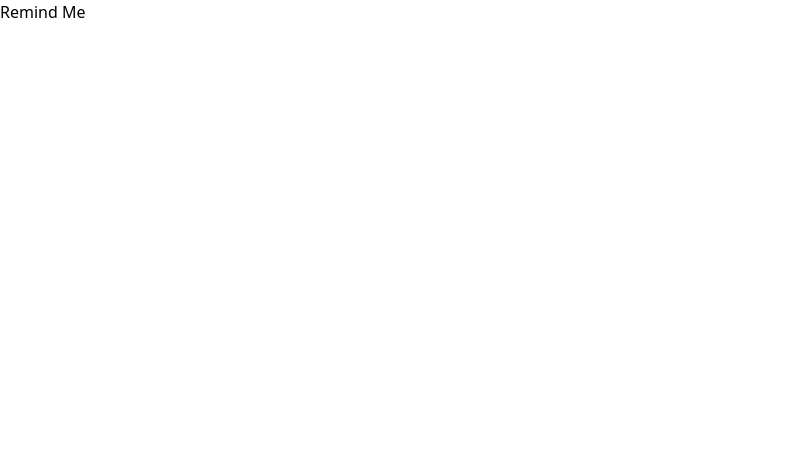
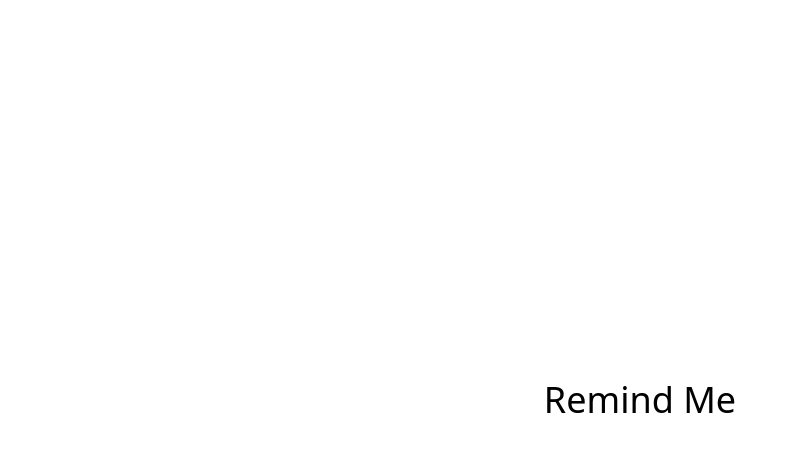
Before and after one commit to karmek-k/remind-me, a Next.js app in the folder frontend/: page / in a window 1280 px wide. Shown: the top 452 px of the page, without its empty margins (0-797 px from the left). Built offline with nearby package versions, Linux system fonts and the light colour scheme.

Commit message:
Create Layout component

```diff
--- /dev/null
+++ b/frontend/components/Layout.tsx
@@ -0,0 +1,26 @@
+import Head from 'next/head';
+import React from 'react';
+
+interface Props {
+  title?: string;
+  header?: string;
+  children?: any;
+}
+
+const Layout: React.FC<Props> = ({ title, children, header }) => {
+  return (
+    <>
+      <Head>
+        <title>{title && `${title} - `}Remind Me</title>
+        <meta name="description" content="Reminding you by all means!" />
+        <link rel="icon" href="/favicon.ico" />
+      </Head>
+      <main className="flex justify-center items-center h-screen flex-col">
+        <h1 className="text-4xl">{header ?? 'Remind Me'}</h1>
+        {children}
+      </main>
+    </>
+  );
+};
+
+export default Layout;
--- a/frontend/pages/index.tsx
+++ b/frontend/pages/index.tsx
@@ -1,17 +1,9 @@
 import type { NextPage } from 'next';
-import Head from 'next/head';
+
+import Layout from '../components/Layout';
 
 const Home: NextPage = () => {
-  return (
-    <>
-      <Head>
-        <title>Remind Me</title>
-        <meta name="description" content="Reminding you by all means!" />
-        <link rel="icon" href="/favicon.ico" />
-      </Head>
-      <h1>Remind Me</h1>
-    </>
-  );
+  return <Layout title="Home page"></Layout>;
 };
 
 export default Home;
```
